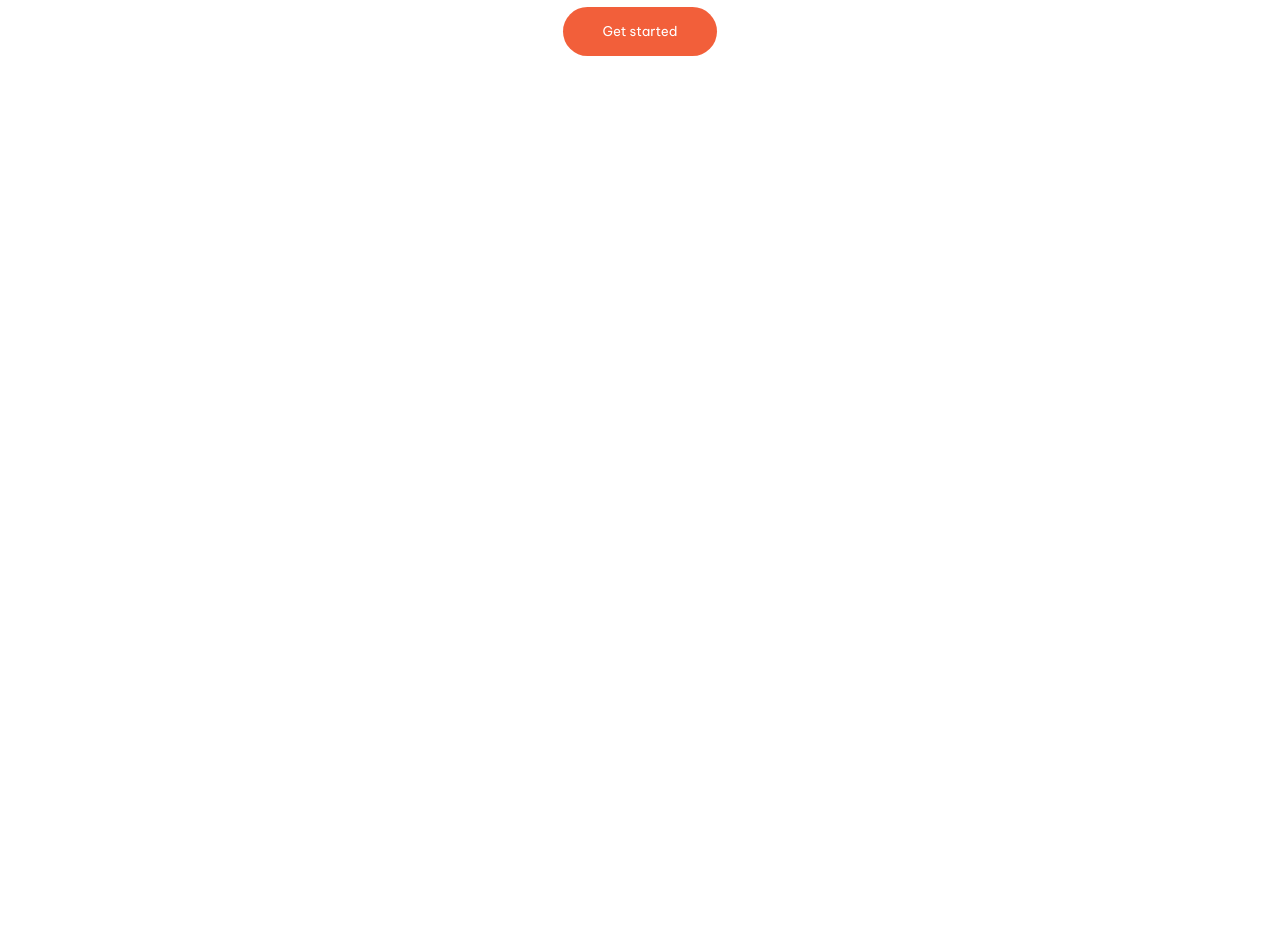
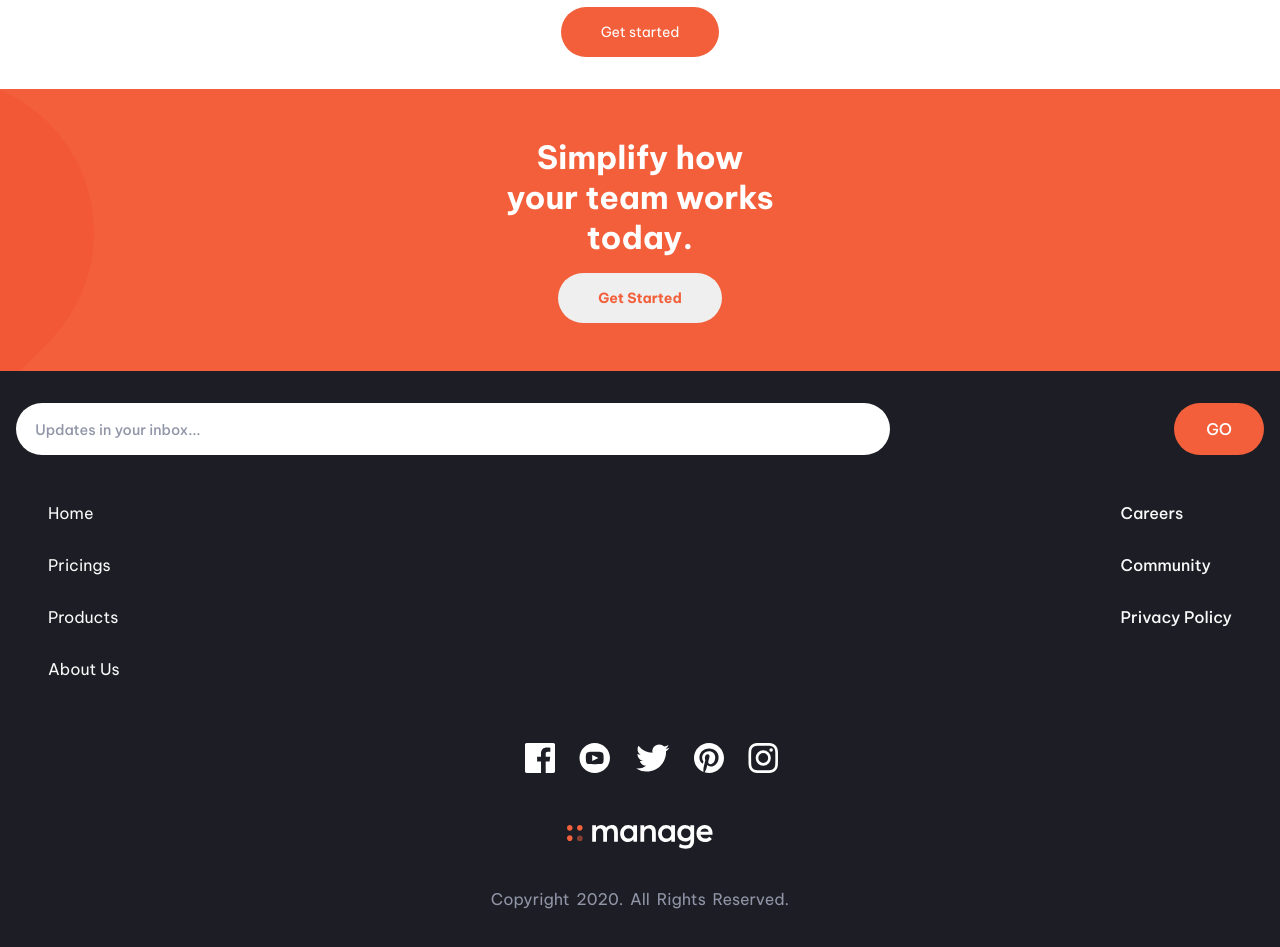
Before and after one commit to Heisdalu/manage_landing_page, a React (Create React App) app: page / in a window 1280 px wide. Shown: the part 2220-3167 px from the top of the page. Before the commit the page ends 2308 px from the top, so only its background shows below. Built offline with nearby package versions, Linux system fonts and the light colour scheme.

Commit message:
add Footer component

```diff
--- a/src/App.js
+++ b/src/App.js
@@ -1,4 +1,5 @@
 import React from "react";
+import Footer from "./components/Footer/Footer";
 import Header from "./components/Header/Header";
 import MainDetail from "./components/MainDetail/MainDetail";
 import FeedBack from "./components/UserFeedback/FeedBack";
@@ -8,6 +9,7 @@ const App = () => {
   <Header />
   <MainDetail />
   <FeedBack />
+  <Footer />
   </>;
 };
 
--- /dev/null
+++ b/src/components/Footer/Footer.css
@@ -0,0 +1,136 @@
+.info-header {
+  padding: 3rem 1rem;
+  display: flex;
+  flex-direction: column;
+  justify-content: center;
+  align-items: center;
+  background-image: url("../../assets/bg-simplify-section-mobile.svg");
+  background-repeat: no-repeat;
+  background-color: var(--primary-bright-red);
+}
+
+.info-title {
+  max-width: 270px;
+  font-size: 2rem;
+  text-align: center;
+  font-weight: 700;
+  /* padding: 1rem 0; */
+  line-height: 2.5rem;
+  color: #ffffff;
+}
+
+.info-header button {
+  margin-top: 1rem;
+  padding: 1rem 2.5rem;
+  border-radius: 50px;
+  font-family: var(--font);
+  font-weight: 600;
+  border: none;
+  color: var(--primary-bright-red);
+  font-weight: 700;
+  font-size: 0.875rem;
+}
+
+.footer {
+  background-color: var(--primary-bright-red);
+  background-color: var(--very-dark-Blue);
+  padding: 2rem 1rem;
+  display: flex;
+  flex-direction: column;
+  justify-content: center;
+  align-items: center;
+}
+
+.input-wrapper {
+  width: 100%;
+  display: flex;
+}
+
+.input-text {
+  padding: 1rem 1.2rem;
+  width: 70%;
+  border-radius: 50px;
+  margin-right: 10px;
+  font-size: 1rem;
+  border: none;
+  outline: none;
+  font-family: var(--font);
+}
+
+.input-text::placeholder{
+  font-size: 0.9rem;
+  color: var(--dark-grayish-blue);
+  font-weight: 500;
+}
+
+.go_btn {
+  padding: 1rem 2rem;
+  border-radius: 50px;
+  margin-left: auto;
+  font-size: 1rem;
+  border: none;
+  background-color: var(--primary-bright-red);
+  color: #ffffff;
+  font-weight: 500;
+  font-family: var(--font);
+}
+
+.navigation_links{
+  display: flex;
+  width: 100%;
+  font-size: 1rem;
+  padding: 2rem;
+}
+
+.navigation_main{
+  display: flex;
+  flex-direction: column;
+  font-family: var(--font);
+}
+
+.navigation_main a {
+  padding: 1rem 0;
+  color: #ffffff;
+  text-decoration: none;
+  color: var(--vary-light-gray);
+}
+
+.navigation_other{
+  margin-left: auto;
+  display: flex;
+  flex-direction: column;
+}
+
+.navigation_other a {
+  padding: 1rem 0;
+  color: hsl(0, 0%, 98%);
+  font-weight: 500;
+  color: var(--vary-light-gray);
+  text-decoration: none;
+}
+
+.social_link{
+  display: flex;
+  flex-direction: column;
+  justify-content: center;
+  align-items: center;
+  margin: 1rem 0;
+  width: 100%;
+}
+
+.social_media_links{
+  margin: 3rem 0;
+  margin-top: 0;
+}
+
+.social_link img {
+  height: 30px;
+  margin-left: 1.5rem;
+}
+
+.copyright{
+  color: var(--dark-grayish-blue);
+  margin: 1.5rem 0;
+  word-spacing: 3px;
+  font-size: 1rem;
+}
--- /dev/null
+++ b/src/components/Footer/Footer.js
@@ -0,0 +1,63 @@
+/* eslint-disable jsx-a11y/anchor-is-valid */
+import "./Footer.css";
+import Facebook from '../../assets/icon-facebook.svg'
+import Pinterest from '../../assets/icon-pinterest.svg'
+import Twitter from '../../assets/icon-twitter.svg'
+import Youtube from '../../assets/icon-youtube.svg'
+import Instagram from '../../assets/icon-instagram.svg'
+import Logo from "../Header/Logo";
+
+const Footer = () => {
+  return (
+    <>
+      <section className="info-header">
+        <h1 className="info-title">Simplify how your team works today.</h1>
+        <button className="info-btn">Get Started</button>
+      </section>
+
+      <footer className="footer">
+        <div className="input-wrapper">
+          <input
+            type="text"
+            aria-label="update inbox"
+            placeholder="Updates in your inbox..."
+            className='input-text'
+          />
+          <button type="submit" className="go_btn">
+            GO
+          </button>
+        </div>
+
+        <div className="navigation_links">
+          <nav className="navigation_main">
+            <a href="#">Home</a>
+            <a href="#">Pricings</a>
+            <a href="#">Products</a>
+            <a href="#">About Us</a>
+          </nav>
+          <nav className="navigation_other">
+            <a href="#">Careers</a>
+            <a href="#">Community</a>
+            <a href="#">Privacy Policy</a>
+          </nav>
+        </div>
+
+        <section className="social_link">
+          <div className="social_media_links">
+            <img src={Facebook} alt="facebook icon" />
+            <img src={Youtube} alt="youtube icon" />
+            <img src={Twitter} alt="twiiter icon" />
+            <img src={Pinterest} alt="pinterest icon" />
+            <img src={Instagram} alt="instagram icon" />
+          </div>
+
+          <Logo color="#ffffff" />
+        </section>
+
+        <div className="copyright">Copyright 2020.  All Rights Reserved.</div>
+      </footer>
+    </>
+  );
+};
+
+export default Footer;
--- a/src/components/UserFeedback/FeedBack.css
+++ b/src/components/UserFeedback/FeedBack.css
@@ -10,9 +10,7 @@
   padding: 2rem 0;
 }
 
-
-
-.feedback_content{
+.feedback_content {
   border: 1px solid #ff0000;
   display: flex;
   justify-content: center;
@@ -22,18 +20,18 @@
   overflow: scroll;
 }
 
-.user_feedback{
+.user_feedback {
   border: 1px solid;
   position: absolute;
   width: 100%;
   bottom: 0;
 }
 
-.second{
+.second {
   transform: translateX(100%);
 }
 
-.third{
+.third {
   transform: translateX(200%);
 }
 
@@ -60,14 +58,14 @@
   color: var(--dark-grayish-blue);
 }
 
-.slider_counter{
+.slider_counter {
   display: flex;
   justify-content: center;
   margin: 2rem 0 1rem 0;
   /* bottom: 0rem; */
 }
 
-.slider-counter-box{
+.slider-counter-box {
   height: 10px;
   width: 10px;
   margin-left: 10px;
@@ -75,11 +73,11 @@
   border: 1px solid var(--primary-bright-red);
 }
 
-.active{
+.active {
   background-color: var(--primary-bright-red);
 }
 
-.get-started_btn{
+.get-started_btn {
   padding: 1rem 2.5rem;
   margin-top: 1rem;
   border-radius: 50px;
@@ -87,4 +85,5 @@
   color: #ffffff;
   border: none;
   font-family: var(--font);
+  font-size: 0.875rem;
 }
```
